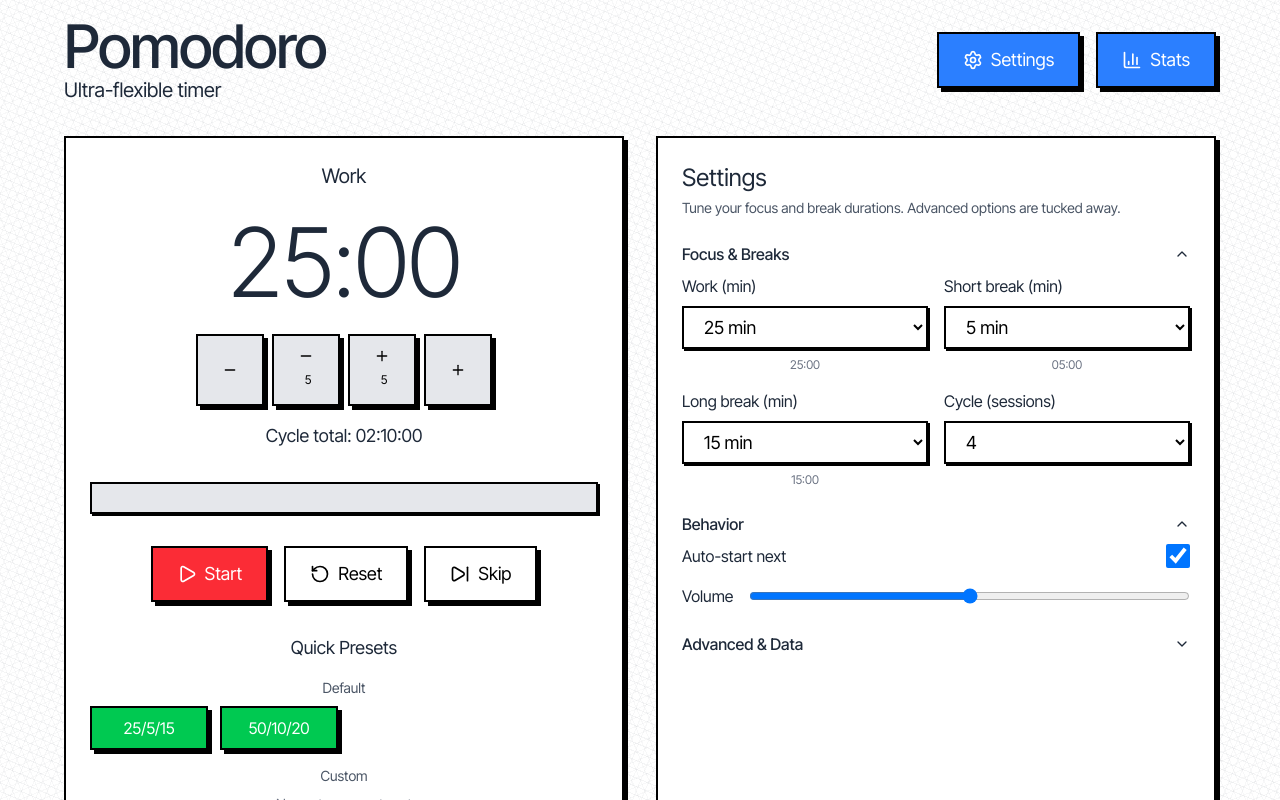
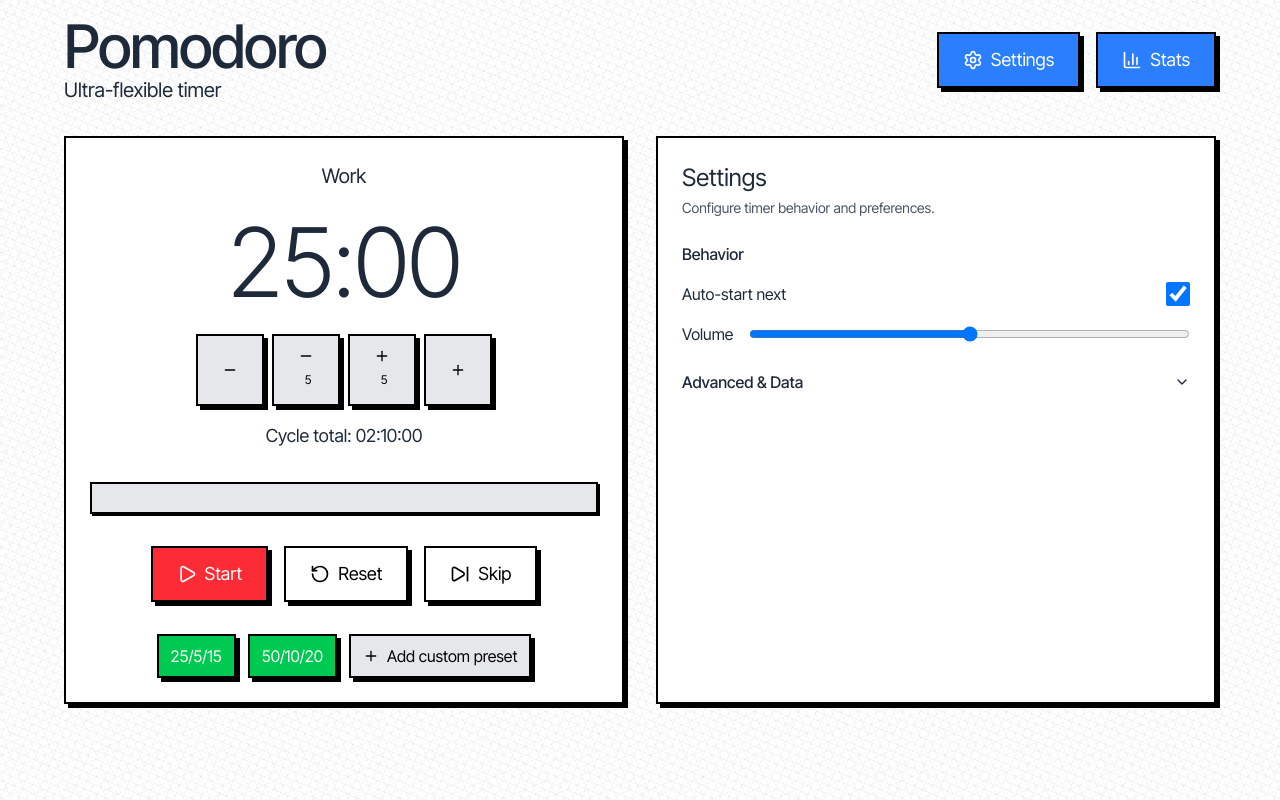
Before and after one commit to ezDecode/Pomodoro, a React (Vite) app: page / in a window 1280 px wide. Both pictures are taken after a click on the button "Settings". Shown: the top 800 px of the page. Built offline with nearby package versions, Linux system fonts and the light colour scheme.

Commit message:
refactor: simplify PresetButtons layout and update Settings component for clarity

```diff
--- a/src/components/PresetButtons.jsx
+++ b/src/components/PresetButtons.jsx
@@ -12,68 +12,19 @@ export function PresetButtons({ onPresetSelect, onAddCustomPreset, customPresets
   }
 
   return (
-    <div className="space-y-4">
-      <h3 className="text-lg font-normal text-center">Quick Presets</h3>
-
-      {/* Default Presets */}
-      <section aria-labelledby="default-presets-heading" className="space-y-2">
-        <div id="default-presets-heading" className="text-sm text-gray-600 text-center">Default</div>
-        <div className="grid grid-cols-2 sm:grid-cols-3 md:grid-cols-4 gap-3 place-items-stretch">
-          {PRESETS.map((preset) => (
+    <div className="flex gap-3 justify-center flex-wrap">
+      {/* Show first 2 default presets */}
+      {PRESETS.slice(0, 2).map((preset) => (
         <button
           key={preset.name}
-              className="btn-brutal btn-success preset-compact w-full"
-              onClick={() => {
-                onPresetSelect(preset)
-                if (onAddCustomPreset) onAddCustomPreset()
-              }}
+          className="btn-brutal btn-success preset-compact"
+          onClick={() => onPresetSelect(preset)}
         >
           {preset.name}
         </button>
       ))}
-        </div>
-      </section>
 
-      {/* Custom Presets */}
-      <section aria-labelledby="custom-presets-heading" className="space-y-2">
-        <div id="custom-presets-heading" className="text-sm text-gray-600 text-center">Custom</div>
-        <div className="grid grid-cols-2 sm:grid-cols-3 md:grid-cols-4 gap-3 place-items-stretch">
-          {customPresets && customPresets.length > 0 ? (
-            customPresets.map((preset) => (
-              <button
-                key={`custom-${preset.name}`}
-                className="btn-brutal btn-primary preset-compact w-full"
-                onClick={() => {
-                  onPresetSelect(preset)
-                  if (onAddCustomPreset) onAddCustomPreset()
-                }}
-              >
-                {preset.name}
-              </button>
-            ))
-          ) : (
-            <div className="col-span-full text-center text-sm text-gray-500">No custom presets yet</div>
-          )}
-        </div>
-      </section>
-      {/* Only show two presets to keep UI uncluttered */}
-      <div className="grid grid-cols-2 gap-3 place-items-stretch">
-        {PRESETS.slice(0, 2).map((preset) => (
-          <button
-            key={preset.name}
-            className="btn-brutal btn-success preset-compact w-full"
-            onClick={() => {
-              onPresetSelect(preset)
-              if (onAddCustomPreset) onAddCustomPreset()
-            }}
-          >
-            {preset.name}
-          </button>
-        ))}
-      </div>
-
-      {/* Add Custom Preset */}
-      <div className="flex justify-center">
+      {/* Add Custom Preset Button */}
       <button
         className="btn-brutal btn-neutral preset-compact flex items-center gap-2"
         onClick={handleAddPreset}
@@ -83,6 +34,5 @@ export function PresetButtons({ onPresetSelect, onAddCustomPreset, customPresets
         <span className="hide-text-mobile">Add custom preset</span>
       </button>
     </div>
-    </div>
   )
 }
--- a/src/components/Settings.jsx
+++ b/src/components/Settings.jsx
@@ -1,122 +1,30 @@
 import { useState } from 'react'
-import { Download, Upload, Plus, Minus, ChevronDown, ChevronUp } from 'lucide-react'
-import { exportSettings, importSettings, formatTime } from '../utils/helpers'
+import { Download, Upload, ChevronDown, ChevronUp } from 'lucide-react'
+import { exportSettings, importSettings } from '../utils/helpers'
 
 export function Settings({
   settings,
   onSettingsUpdate,
   onImportSettings
 }) {
-  const { preset, autoStartNext, delayNext, volume } = settings
+  const { autoStartNext, delayNext, volume } = settings
   const [showAdvanced, setShowAdvanced] = useState(false)
-  const [showTimes, setShowTimes] = useState(true)
-  const [showBehavior, setShowBehavior] = useState(true)
 
   const handleImportSettings = (event) => {
     importSettings(event, onImportSettings)
-  }
-
-  const handleTimeInputChange = (field, value) => {
-    const seconds = Math.max(60, Number(value) * 60) // Minimum 1 minute
-    onSettingsUpdate({
-      preset: { ...preset, [field]: seconds }
-    })
-  }
-
-  const DurationSelect = ({ label, field, value, options }) => {
-    const currentMinutes = Math.floor(value / 60)
-    const uniqueOptions = Array.from(new Set([...
-      options,
-      currentMinutes
-    ])).sort((a, b) => a - b)
-    return (
-      <label className="flex flex-col gap-2">
-        <span className="font-normal">{label}</span>
-        <select
-          className="input-brutal"
-          value={currentMinutes}
-          onChange={(e) => handleTimeInputChange(field, e.target.value)}
-        >
-          {uniqueOptions.map((m) => (
-            <option key={`${field}-${m}`} value={m}>{m} min</option>
-          ))}
-        </select>
-        <div className="text-xs text-gray-500 text-center">
-          {formatTime(value)}
-        </div>
-      </label>
-    )
   }
 
   return (
     <div className="card-brutal">
       <div className="mb-6">
         <h2 className="text-2xl font-normal">Settings</h2>
-        <p className="text-sm text-gray-600 mt-1">Tune your focus and break durations. Advanced options are tucked away.</p>
+        <p className="text-sm text-gray-600 mt-1">Configure timer behavior and preferences.</p>
       </div>
 
       <div className="space-y-6">
-        {/* Focus & Breaks */}
-        <section>
-          <button
-            className="w-full flex items-center justify-between text-left mb-2"
-            onClick={() => setShowTimes((v) => !v)}
-            title="Toggle Focus & Breaks"
-          >
-            <h3 className="text-base font-medium">Focus & Breaks</h3>
-            {showTimes ? <ChevronUp size={16} /> : <ChevronDown size={16} />}
-          </button>
-
-          {showTimes && (
-          <div className="grid grid-cols-1 sm:grid-cols-2 gap-4">
-            <DurationSelect
-              label="Work (min)"
-              field="work"
-              value={preset.work}
-              options={[1,2,3,5,10,15,20,25,30,45,50,60,90,120]}
-            />
-            <DurationSelect
-              label="Short break (min)"
-              field="shortBreak"
-              value={preset.shortBreak}
-              options={[1,2,3,5,10,15,20,30]}
-            />
-            <DurationSelect
-              label="Long break (min)"
-              field="longBreak"
-              value={preset.longBreak}
-              options={[5,10,15,20,25,30,45,60]}
-            />
-            <label className="flex flex-col gap-2">
-              <span className="font-normal">Cycle (sessions)</span>
-              <select
-                className="input-brutal"
-                value={preset.cycle}
-                onChange={(e) => onSettingsUpdate({
-                  preset: { ...preset, cycle: Math.max(1, Number(e.target.value)) }
-                })}
-              >
-                {Array.from({ length: 12 }, (_, i) => i + 1).concat(preset.cycle > 12 ? [preset.cycle] : []).map((c) => (
-                  <option key={`cycle-${c}`} value={c}>{c}</option>
-                ))}
-              </select>
-            </label>
-          </div>
-          )}
-        </section>
-
         {/* Behavior */}
         <section>
-          <button
-            className="w-full flex items-center justify-between text-left mb-2"
-            onClick={() => setShowBehavior((v) => !v)}
-            title="Toggle Behavior"
-          >
-            <h3 className="text-base font-medium">Behavior</h3>
-            {showBehavior ? <ChevronUp size={16} /> : <ChevronDown size={16} />}
-          </button>
-
-          {showBehavior && (
+          <h3 className="text-base font-medium mb-4">Behavior</h3>
           <div className="grid grid-cols-1 gap-4">
             <label className="flex items-center justify-between gap-4">
               <span className="font-normal">Auto-start next</span>
@@ -141,7 +49,6 @@ export function Settings({
               />
             </label>
           </div>
-          )}
         </section>
 
         {/* Advanced & Data */}
--- a/src/utils/constants.js
+++ b/src/utils/constants.js
@@ -22,4 +22,4 @@ export const PRESETS = [
   { name: '50/10/20', work: 3000, shortBreak: 600, longBreak: 1200, cycle: 3 },
 ]
 
-export const STORAGE_KEY = 'pomodoro-settings'
+export const STORAGE_KEY = 'timer-Settings'
```
Lines whose indentation alone changed are shown as unchanged.
